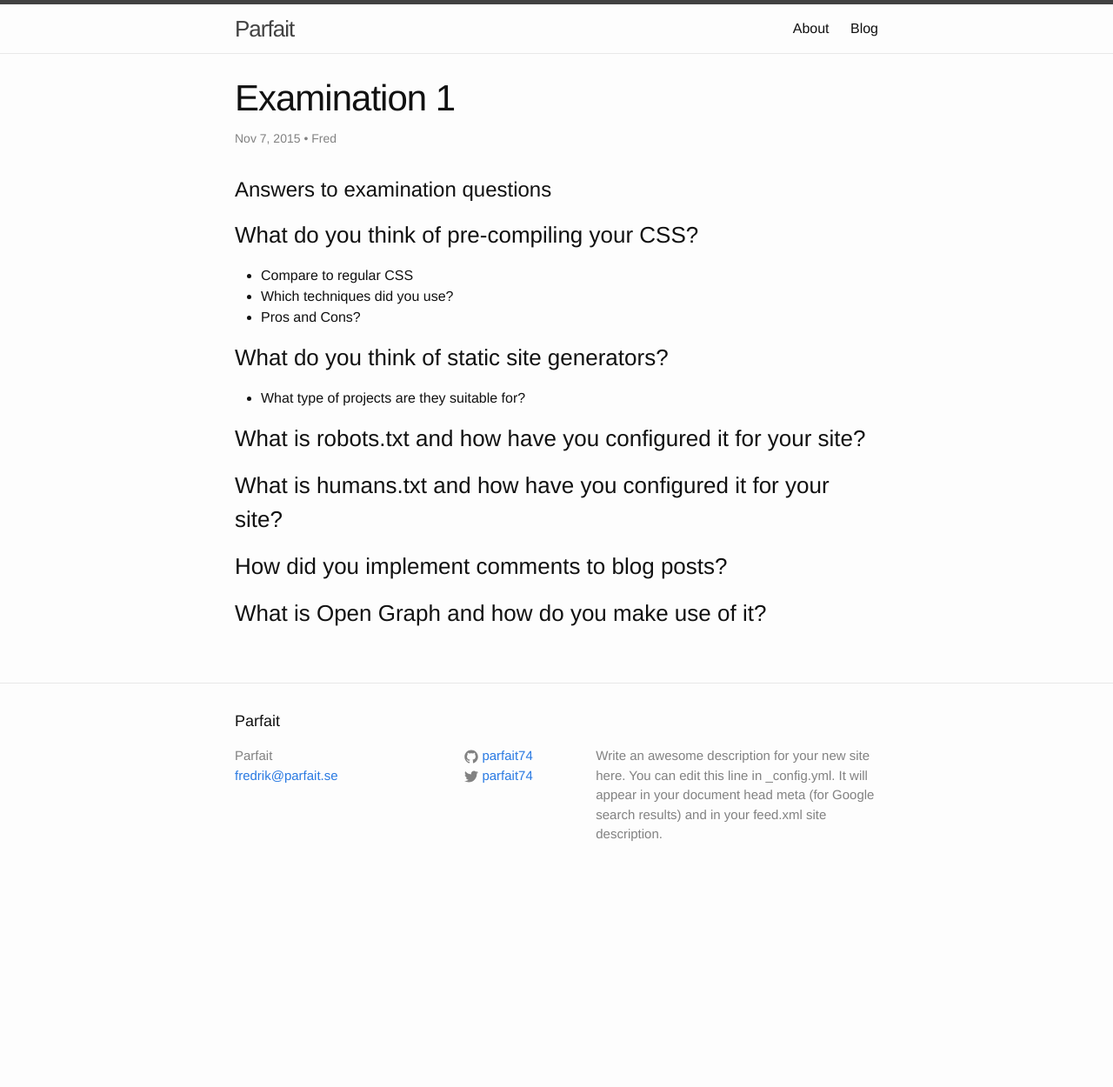
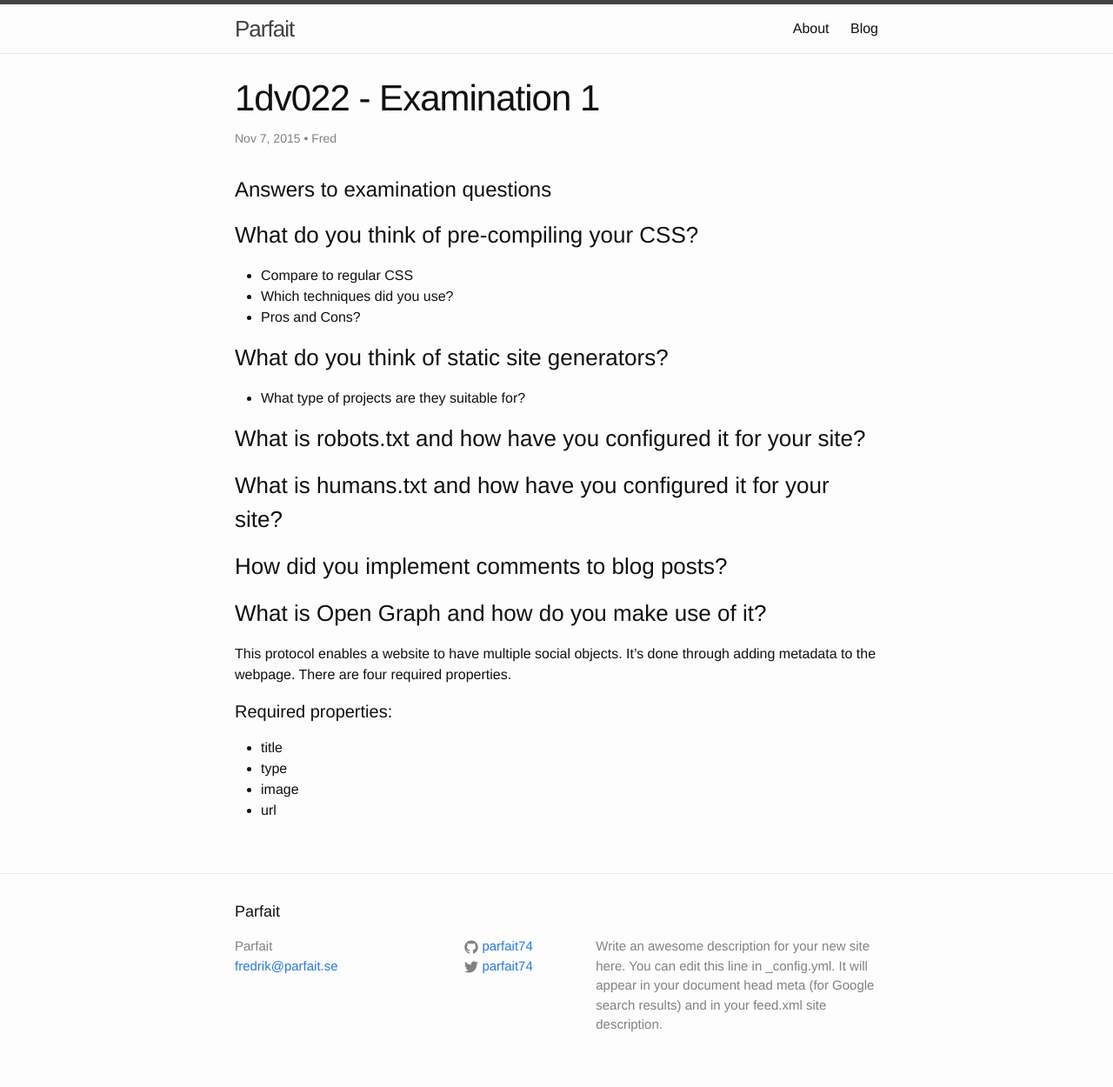
Before and after one commit to parfait74/parfait74.github.io, a Jekyll site: the page built from _posts/2015-11-07-examination-1.md, in a window 1280 px wide. Shown: the whole page at 87% size. Built offline with Jekyll 4.4.1, drawn with Linux system fonts in a browser that asks for light colours; before the commit the page ends 1031 px from its top, so only the background shows below that.

Commit message:
minor changes

```diff
--- a/_includes/head.html
+++ b/_includes/head.html
@@ -8,4 +8,9 @@
 
     <link rel="stylesheet" href="{{ "/css/main.css" | prepend: site.baseurl }}">
     <link rel="canonical" href="{{ page.url | replace:'index.html','' | prepend: site.baseurl | prepend: site.url }}">
+
+    <meta property="og:title" content="Parfait the Great" />
+    <meta property="og:url" content="http://www.github.com/parfait74" />
+    <meta property="og:type" content="profile.parfait74" />
+    <meta property="og:image" content="" />
 </head>
--- a/_posts/2015-11-07-examination-1.md
+++ b/_posts/2015-11-07-examination-1.md
@@ -1,6 +1,6 @@
 ---
 layout: post
-title:  "Examination 1"
+title:  "1dv022 - Examination 1"
 date:   2015-11-07
 categories: jekyll update
 author: Fred
@@ -22,3 +22,11 @@
 ### How did you implement comments to blog posts?
 
 ### What is Open Graph and how do you make use of it?
+This protocol enables a website to have multiple social objects.
+It's done through adding metadata to the webpage. There are four required properties.
+
+#### Required properties:
+* title
+* type
+* image
+* url
```
